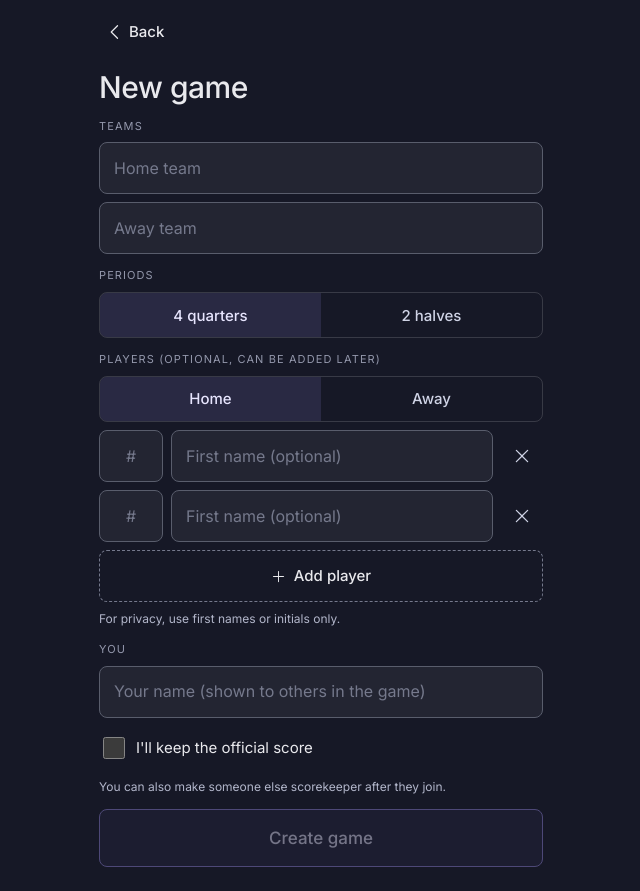
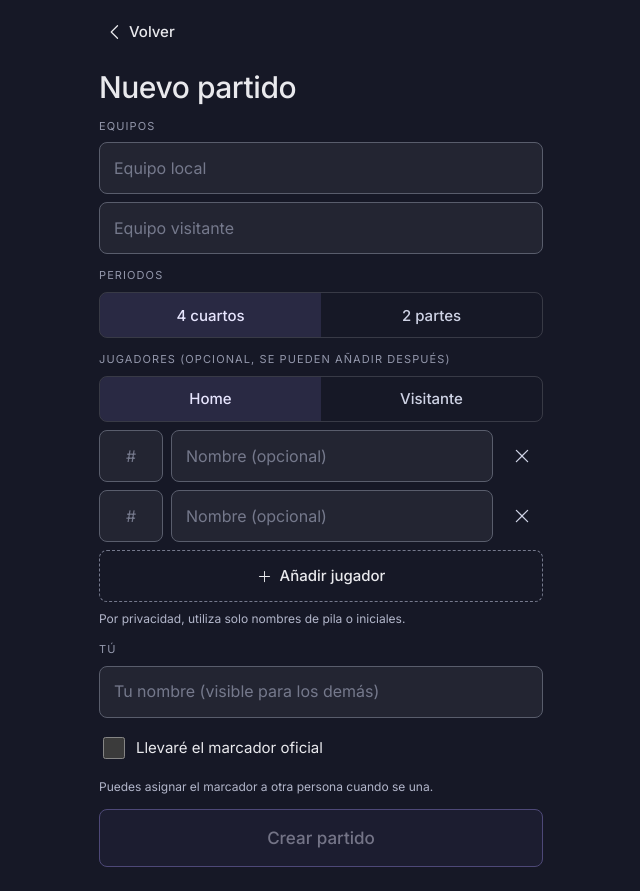
Before and after one commit to alkimiya-ia/CourtSync, a React (Vite) app in the folder courtsync/: page /create in a window 1280 px wide. Shown: the whole page, without its empty margins (319-959 px from the left). Built offline with nearby package versions, Linux system fonts and the light colour scheme; no server answers.

Commit message:
feat(i18n): translate Create screen using Spanish-first UI strings

```diff
--- a/courtsync/src/pages/Create.tsx
+++ b/courtsync/src/pages/Create.tsx
@@ -1,3 +1,4 @@
+import { t, tr, useLanguage } from '../lib/i18n';
 import { useState } from 'react';
 import { useNavigate } from 'react-router-dom';
 import { CaretLeft, Plus, X } from '@phosphor-icons/react';
@@ -9,6 +10,7 @@ interface Row { key: number; jersey: string; name: string }
 const blank = (k: number): Row => ({ key: k, jersey: '', name: '' });
 
 export default function Create() {
+  useLanguage();
   const nav = useNavigate();
   const [home, setHome] = useState('');
   const [away, setAway] = useState('');
@@ -44,50 +46,50 @@ export default function Create() {
 
   return (
     <div className="screen">
-      <div className="topbar"><button className="backbtn" onClick={() => nav('/')}><CaretLeft size={20} />Back</button></div>
-      <h1>New game</h1>
+      <div className="topbar"><button className="backbtn" onClick={() => nav('/')}><CaretLeft size={20} />{t("Back")}</button></div>
+      <h1>{t("New game")}</h1>
 
-      <div className="col"><span className="label">Teams</span>
-        <input className="input" placeholder="Home team" value={home} onChange={(e) => setHome(e.target.value)} maxLength={60} />
-        <input className="input" placeholder="Away team" value={away} onChange={(e) => setAway(e.target.value)} maxLength={60} />
+      <div className="col"><span className="label">{t("Teams")}</span>
+        <input className="input" placeholder={t("Home team")} value={home} onChange={(e) => setHome(e.target.value)} maxLength={60} />
+        <input className="input" placeholder={t("Away team")} value={away} onChange={(e) => setAway(e.target.value)} maxLength={60} />
       </div>
 
-      <div className="col"><span className="label">Periods</span>
+      <div className="col"><span className="label">{t("Periods")}</span>
         <div className="seg">
-          {[4, 2].map((p) => <button key={p} aria-pressed={periods === p} onClick={() => setPeriods(p)}>{p === 4 ? '4 quarters' : '2 halves'}</button>)}
+          {[4, 2].map((p) => <button key={p} aria-pressed={periods === p} onClick={() => setPeriods(p)}>{p === 4 ? t("4 quarters") : t("2 halves")}</button>)}
         </div>
       </div>
 
-      <div className="col"><span className="label">Players (optional, can be added later)</span>
+      <div className="col"><span className="label">{t("Players (optional, can be added later)")}</span>
         <div className="seg">
           <button aria-pressed={tab === 'home'} onClick={() => setTab('home')} className="ellipsis">{home.trim() || 'Home'}</button>
-          <button aria-pressed={tab === 'away'} onClick={() => setTab('away')} className="ellipsis">{away.trim() || 'Away'}</button>
+          <button aria-pressed={tab === 'away'} onClick={() => setTab('away')} className="ellipsis">{away.trim() || t("Away")}</button>
         </div>
         {rows[tab].map((r) => (
           <div className="row" key={r.key}>
             <input className="input num" style={{ width: 64, textAlign: 'center', padding: 0 }} placeholder="#" inputMode="numeric" maxLength={2}
               value={r.jersey} onChange={(e) => upd(tab, r.key, { jersey: e.target.value.replace(/\D/g, '') })} />
-            <input className="input grow" placeholder="First name (optional)" value={r.name} maxLength={60}
+            <input className="input grow" placeholder={t("First name (optional)")} value={r.name} maxLength={60}
               onChange={(e) => upd(tab, r.key, { name: e.target.value })} />
-            <button className="iconbtn" aria-label="Remove" onClick={() => setRows((x) => ({ ...x, [tab]: x[tab].filter((y) => y.key !== r.key) }))}><X /></button>
+            <button className="iconbtn" aria-label={t("Remove")} onClick={() => setRows((x) => ({ ...x, [tab]: x[tab].filter((y) => y.key !== r.key) }))}><X /></button>
           </div>
         ))}
-        <button className="btn dashed" onClick={() => setRows((x) => ({ ...x, [tab]: [...x[tab], blank(Date.now())] }))}><Plus />Add player</button>
-        {dupes && <p className="small" style={{ color: 'var(--a300)' }}>Each jersey number can only be used once per team.</p>}
-        <p className="small muted">For privacy, use first names or initials only.</p>
+        <button className="btn dashed" onClick={() => setRows((x) => ({ ...x, [tab]: [...x[tab], blank(Date.now())] }))}><Plus />{t("Add player")}</button>
+        {dupes && <p className="small" style={{ color: 'var(--a300)' }}>{t("Each jersey number can only be used once per team.")}</p>}
+        <p className="small muted">{t("For privacy, use first names or initials only.")}</p>
       </div>
 
-      <div className="col"><span className="label">You</span>
-        <input className="input" placeholder="Your name (shown to others in the game)" value={name} onChange={(e) => setName(e.target.value)} maxLength={40} />
+      <div className="col"><span className="label">{t("You")}</span>
+        <input className="input" placeholder={t("Your name (shown to others in the game)")} value={name} onChange={(e) => setName(e.target.value)} maxLength={40} />
         <label className="row" style={{ minHeight: 44 }}>
           <input type="checkbox" checked={keepScore} onChange={(e) => setKeepScore(e.target.checked)} style={{ width: 22, height: 22, accentColor: 'var(--accent)' }} />
-          <span>I'll keep the official score</span>
+          <span>{t("I'll keep the official score")}</span>
         </label>
-        <p className="small muted">You can also make someone else scorekeeper after they join.</p>
+        <p className="small muted">{t("You can also make someone else scorekeeper after they join.")}</p>
       </div>
 
       {err && <div className="error">{err}</div>}
-      <button className="btn primary block" disabled={!valid || busy} onClick={submit}>{busy ? 'Creating…' : 'Create game'}</button>
+      <button className="btn primary block" disabled={!valid || busy} onClick={submit}>{busy ? t("Creating…") : t("Create game")}</button>
     </div>
   );
 }
```
